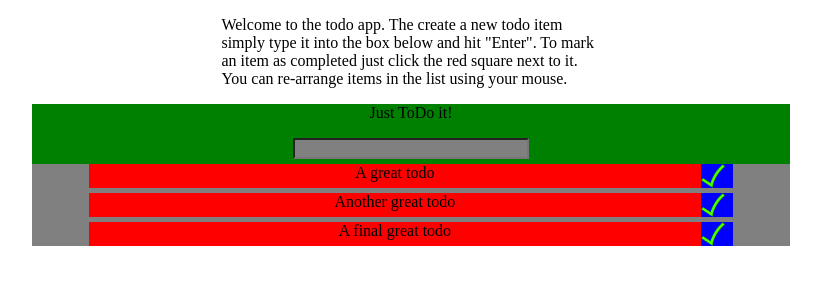
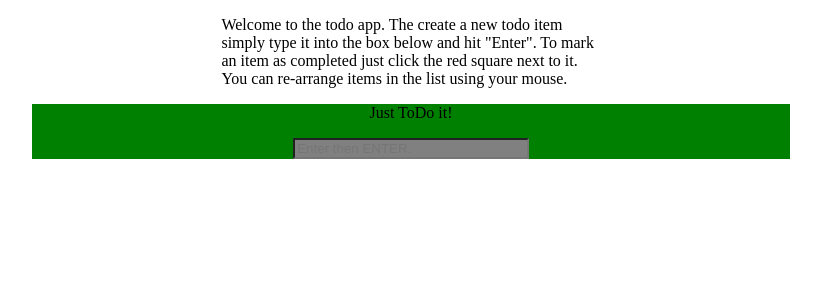
Before and after one commit to wikey/thinkful, a plain HTML site: page unit3/main.html in a window 1280 px wide. Shown: the whole page, without its empty margins (229-1050 px from the left). Drawn offline with nearby package versions, Linux system fonts and the light colour scheme.

Commit message:
removed placeholder todo items

```diff
--- a/unit3/main.html
+++ b/unit3/main.html
@@ -12,20 +12,8 @@
     </div>
     <div class="container">
       <p>Just ToDo it!</p>
-	<input type="text" id="newTodo"></input>
+	<input type="text" id="newTodo" placeholder="Enter then ENTER."></input>
       <div class="todos">
-	<div class="itembox">
- 	  <div class="itemleft">A great todo</div>
-	  <div class="itemright"></div>
-        </div>
-	<div class="itembox">
- 	  <div class="itemleft">Another great todo</div>
-	  <div class="itemright"></div>
-        </div>
-	<div class="itembox">
- 	  <div class="itemleft">A final great todo</div>
-	  <div class="itemright"></div>
-        </div>
       </div>
     </div>
   </body>
```
